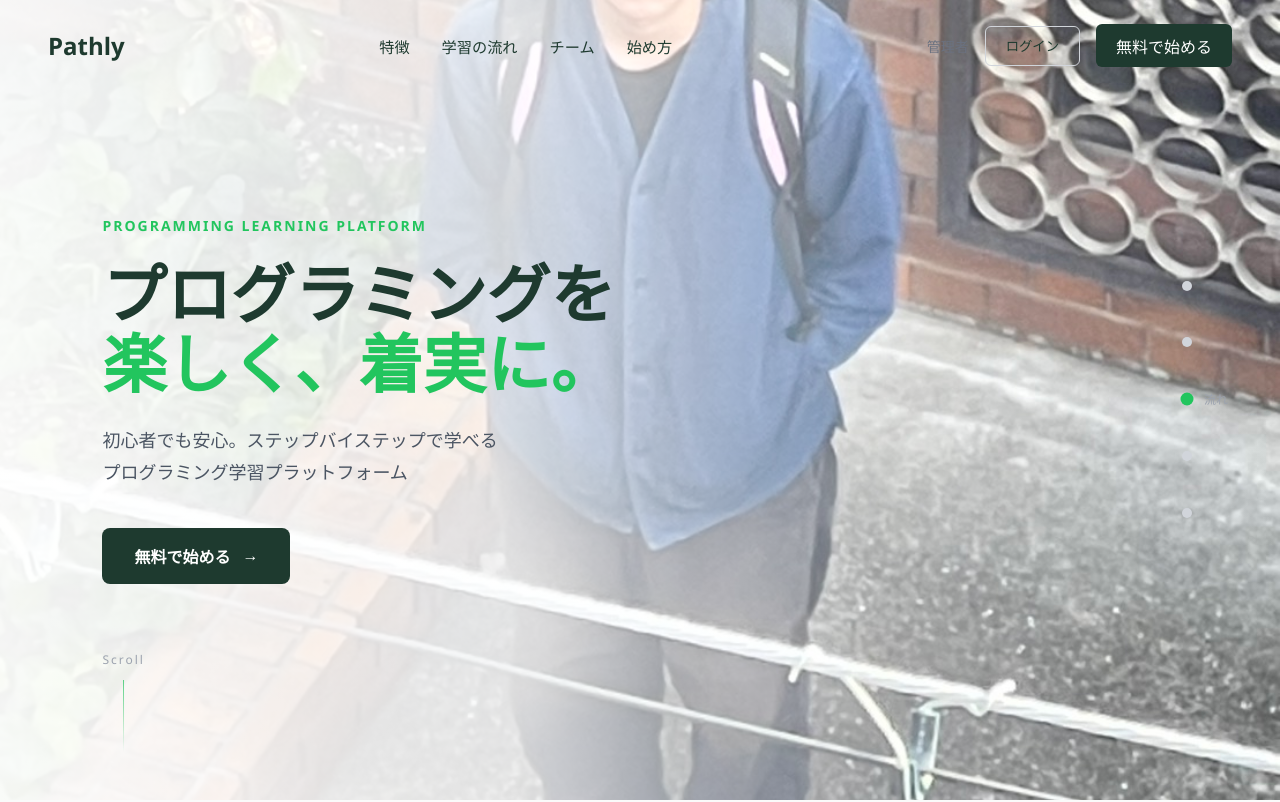
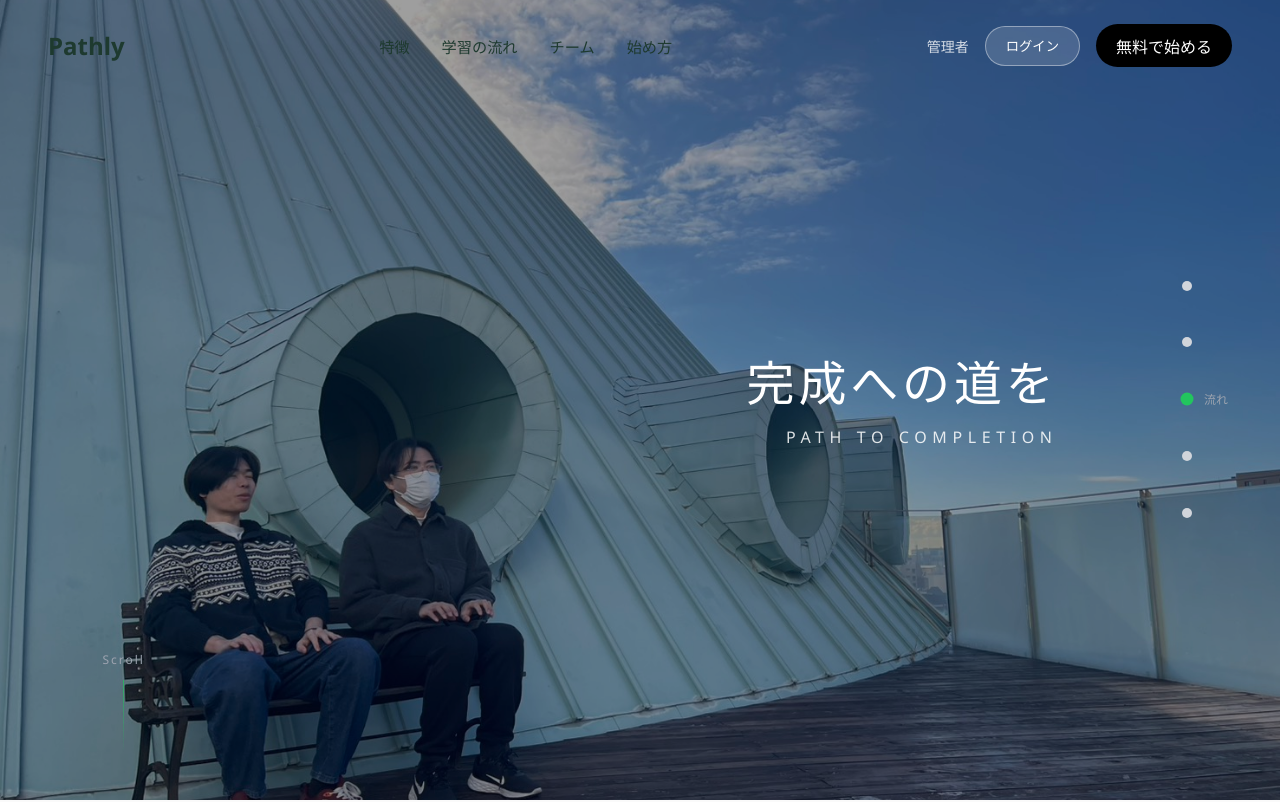
Before and after one commit to J15team/Frontend-prod, a React (Vite) app: page / in a window 1280 px wide. Shown: the top 802 px of the page. Built offline with nearby package versions, Linux system fonts and the light colour scheme; no server answers.

Commit message:
heroPageの修正

```diff
--- a/src/styles/landing.css
+++ b/src/styles/landing.css
@@ -19,7 +19,16 @@
   right: 0;
   z-index: 1000;
   padding: 1.5rem 3rem;
-  transition: all 0.3s ease;
+  transition: all 0.4s ease;
+  color: #fff;
+}
+
+.landing-header-v2 .logo-text {
+  color: inherit;
+}
+
+.landing-header-v2 .header-nav button {
+  color: inherit;
 }
 
 .landing-header-v2.scrolled {
@@ -27,6 +36,7 @@
   backdrop-filter: blur(10px);
   box-shadow: 0 2px 20px rgba(0, 0, 0, 0.08);
   padding: 1rem 3rem;
+  color: #111;
 }
 
 .landing-header-v2 .header-inner {
@@ -78,39 +88,61 @@
 .landing-header-v2 .btn-text {
   background: none;
   border: none;
-  color: #6b7280;
+  color: inherit;
+  opacity: 0.8;
   font-size: 0.875rem;
   cursor: pointer;
 }
 
 .landing-header-v2 .btn-outline {
   padding: 0.6rem 1.25rem;
+  background: rgba(255, 255, 255, 0.15);
+  border: 1px solid rgba(255, 255, 255, 0.4);
+  border-radius: 999px;
+  color: #fff;
+  font-weight: 500;
+  cursor: pointer;
+  transition: all 0.3s ease;
+}
+
+.landing-header-v2.scrolled .btn-outline {
   background: transparent;
   border: 1px solid #d1d5db;
-  border-radius: 6px;
   color: #1e3a2f;
-  font-weight: 500;
-  cursor: pointer;
-  transition: all 0.2s;
 }
 
 .landing-header-v2 .btn-outline:hover {
+  transform: translateY(-1px);
+  opacity: 0.85;
+}
+
+.landing-header-v2.scrolled .btn-outline:hover {
   border-color: #22c55e;
   color: #22c55e;
 }
 
 .landing-header-v2 .btn-primary {
   padding: 0.6rem 1.25rem;
-  background: #1e3a2f;
+  background: #000;
   border: none;
-  border-radius: 6px;
+  border-radius: 999px;
   color: white;
   font-weight: 500;
   cursor: pointer;
-  transition: all 0.2s;
+  transition: all 0.3s ease;
+}
+
+.landing-header-v2.scrolled .btn-primary {
+  background: #1e3a2f;
+  border-radius: 6px;
 }
 
 .landing-header-v2 .btn-primary:hover {
+  transform: translateY(-1px);
+  opacity: 0.85;
+}
+
+.landing-header-v2.scrolled .btn-primary:hover {
   background: #22c55e;
 }
 
@@ -199,13 +231,45 @@
 .hero-overlay {
   position: absolute;
   inset: 0;
-  background: linear-gradient(
-    90deg,
-    rgba(255, 255, 255, 0.95) 0%,
-    rgba(255, 255, 255, 0.8) 40%,
-    rgba(255, 255, 255, 0.3) 70%,
-    transparent 100%
-  );
+  background: rgba(0, 0, 0, 0.38);
+  transition: background 0.3s ease;
+}
+
+/* 右寄せヒーローコンテンツ */
+.hero-content-right {
+  position: relative;
+  z-index: 2;
+  color: #fff;
+  text-align: right;
+  max-width: 420px;
+  margin-left: auto;
+  margin-right: 120px;
+  opacity: 0;
+  transform: translateY(10px);
+  transition: opacity 1.2s ease, transform 1.2s ease;
+}
+
+.hero-section.visible .hero-content-right {
+  opacity: 1;
+  transform: translateY(0);
+}
+
+.hero-title-new {
+  margin: 0;
+  font-weight: 200;
+  font-size: 3rem;
+  line-height: 1.25;
+  letter-spacing: 0.08em;
+  color: #fff;
+}
+
+.hero-sub {
+  display: block;
+  margin-top: 14px;
+  font-size: 1rem;
+  letter-spacing: 0.35em;
+  text-transform: uppercase;
+  transition: opacity 0.3s ease;
 }
 
 .hero-content {
--- a/src/views/landing/LandingView.tsx
+++ b/src/views/landing/LandingView.tsx
@@ -24,7 +24,8 @@ export const LandingView: React.FC = () => {
     }
 
     const handleScroll = () => {
-      setScrollY(window.scrollY);
+      const currentScrollY = window.scrollY;
+      setScrollY(currentScrollY);
 
       // アクティブセクションの検出
       sectionsRef.current.forEach((section, index) => {
@@ -49,10 +50,15 @@ export const LandingView: React.FC = () => {
     sectionsRef.current[index]?.scrollIntoView({ behavior: 'smooth' });
   };
 
+  // ヒーロー暗幕の透明度（スクロールで薄くなる）
+  const heroOverlayOpacity = Math.max(0.18, 0.38 - scrollY / 800);
+  // 英語サブコピーの透明度（スクロールでフェードアウト）
+  const heroSubOpacity = Math.max(0, 0.85 - scrollY / 300);
+
   return (
     <div className="landing-page-v2">
       {/* 固定ヘッダー */}
-      <header className={`landing-header-v2 ${scrollY > 50 ? 'scrolled' : ''}`}>
+      <header className={`landing-header-v2 ${scrollY > window.innerHeight * 0.6 ? 'scrolled' : ''}`}>
         <div className="header-inner">
           <div className="logo">
             <span className="logo-text">Pathly</span>
@@ -94,25 +100,19 @@ export const LandingView: React.FC = () => {
           <div className="hero-image" style={{ transform: `translateY(${scrollY * 0.3}px)` }}>
             <img src="/images/landing/hero.jpg" alt="Pathly - プログラミング学習" />
           </div>
-          <div className="hero-overlay" />
+          <div
+            className="hero-overlay"
+            style={{ background: `rgba(0, 0, 0, ${heroOverlayOpacity})` }}
+          />
         </div>
 
-        <div className="hero-content">
-          <p className="hero-label">Programming Learning Platform</p>
-          <h1 className="hero-title">
-            <span className="line-1">プログラミングを</span>
-            <span className="line-2">楽しく、着実に。</span>
+        <div className="hero-content hero-content-right">
+          <h1 className="hero-title-new">
+            完成への道を
+            <span className="hero-sub" style={{ opacity: heroSubOpacity }}>
+              Path to Completion
+            </span>
           </h1>
-          <p className="hero-description">
-            初心者でも安心。ステップバイステップで学べる<br />
-            プログラミング学習プラットフォーム
-          </p>
-          <div className="hero-buttons">
-            <button className="btn-hero" onClick={handleGetStarted}>
-              無料で始める
-              <span className="arrow">→</span>
-            </button>
-          </div>
         </div>
 
         <div className="scroll-indicator">
```
Also changed, not shown: public/images/landing/hero.jpg.
